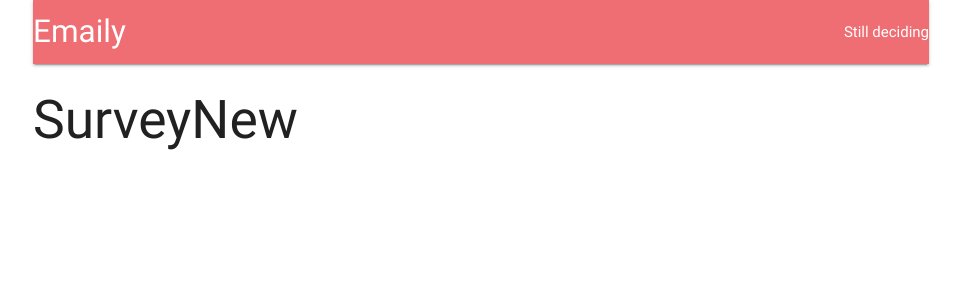
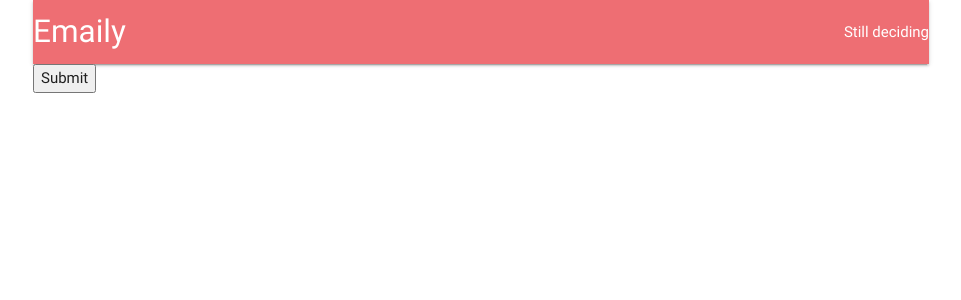
Before and after one commit to launcheric/practice_node_redux, a React (Create React App) app in the folder client/: page /surveys/new in a window 1280 px wide. Shown: the top 300 px of the page, without its empty margins (159-1120 px from the left). Built offline with nearby package versions, Linux system fonts and the light colour scheme; no server answers.

Commit message:
adding redux form

```diff
--- a/client/package.json
+++ b/client/package.json
@@ -21,6 +21,7 @@
     "react-scripts": "1.1.4",
     "react-stripe-checkout": "^2.6.3",
     "redux": "^4.0.0",
+    "redux-form": "^7.4.2",
     "redux-thunk": "^2.3.0"
   },
   "scripts": {
--- a/client/public/index.html
+++ b/client/public/index.html
@@ -10,6 +10,8 @@
     -->
     <link rel="manifest" href="%PUBLIC_URL%/manifest.json">
     <link rel="shortcut icon" href="%PUBLIC_URL%/favicon.ico">
+    <link href="https://fonts.googleapis.com/icon?family=Material+Icons" rel="stylesheet">
+
     <!--
       Notice the use of %PUBLIC_URL% in the tags above.
       It will be replaced with the URL of the `public` folder during the build.
--- a/client/src/components/App.js
+++ b/client/src/components/App.js
@@ -4,9 +4,8 @@
 import { connect } from "react-redux";
 import * as actions from "../actions";
 import Landing from "./Landing";
-
-const Dashboard = () => <h2>Dashboard</h2>;
-const SurveyNew = () => <h2>SurveyNew</h2>;
+import Dashboard from "./Dashboard";
+import SurveyNew from "./surveys/SurveyNew";
 
 class App extends Component {
   componentDidMount() {
--- /dev/null
+++ b/client/src/components/Dashboard.js
@@ -0,0 +1,17 @@
+import React from "react";
+import { Link } from "react-router-dom";
+
+const Dashboard = () => {
+  return (
+    <div>
+      Dashboard
+      <div className="fixed-action-btn">
+        <Link to="/surveys/new" className="btn-floating btn-large red">
+          <i className="material-icons">add</i>
+        </Link>
+      </div>
+    </div>
+  );
+};
+
+export default Dashboard;
--- /dev/null
+++ b/client/src/components/surveys/SurveyField.js
@@ -0,0 +1,12 @@
+// SurveyField contains logic to render a single
+// label and text input
+
+import React from "react";
+
+export default () => {
+  return (
+    <div>
+      <input />
+    </div>
+  );
+};
--- /dev/null
+++ b/client/src/components/surveys/SurveyForm.js
@@ -0,0 +1,28 @@
+// SurveyForm shows a form for a user to add input
+import React, { Component } from "react";
+import { reduxForm, Field } from "redux-form";
+import SurveyField from "./SurveyField";
+
+class SurveyForm extends Component {
+  renderFields() {
+    return (
+      <div>
+        <Field tyep="text" name="title" component={SurveyField} />
+      </div>
+    );
+  }
+  render() {
+    return (
+      <div>
+        <form onSubmit={this.props.handleSubmit(values => console.log(values))}>
+          {this.renderFields}
+          <button type="submit">Submit</button>
+        </form>
+      </div>
+    );
+  }
+}
+
+export default reduxForm({
+  form: "surveyForm"
+})(SurveyForm);
--- /dev/null
+++ b/client/src/components/surveys/SurveyNew.js
@@ -0,0 +1,15 @@
+// SurveyNew show SurveyForm and SurveyFormReview
+import React, { Component } from "react";
+import SurveyForm from "./SurveyForm";
+
+class SurveyNew extends Component {
+  render() {
+    return (
+      <div>
+        <SurveyForm />
+      </div>
+    );
+  }
+}
+
+export default SurveyNew;
--- a/client/src/reducers/index.js
+++ b/client/src/reducers/index.js
@@ -1,6 +1,8 @@
 import { combineReducers } from "redux";
+import { reducer as reduxForm } from "redux-form";
 import authReducer from "./authReducer";
 
 export default combineReducers({
-  auth: authReducer
+  auth: authReducer,
+  form: reduxForm
 });
```
Also changed, not shown: 1 other file (tests, documents, lock files or other folders).
